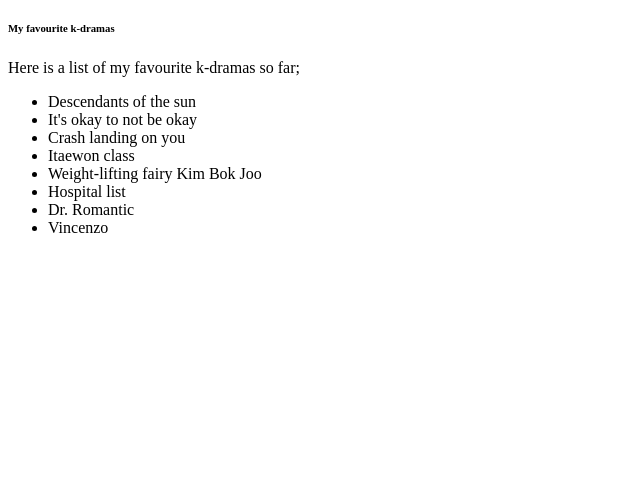
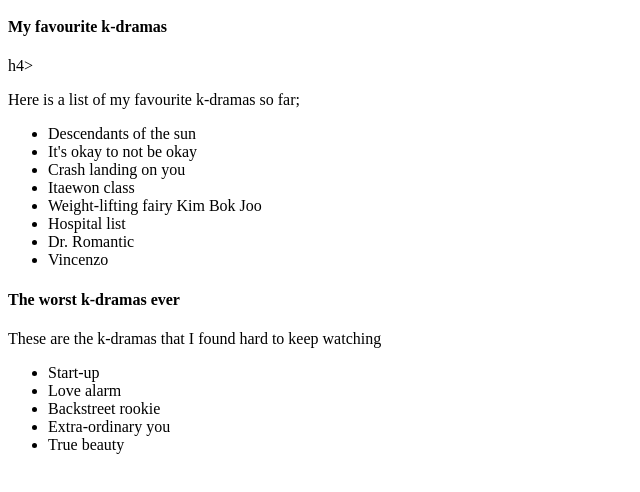
Before and after one commit to lilo-blip/k-dramas, a plain HTML site: page index.html in a window 1280 px wide. Shown: the part 44-536 px from the top of the page, without its empty margins (0-640 px from the left). Drawn offline with Linux system fonts and the light colour scheme.

Commit message:
add worst-kdramas

```diff
--- a/index.html
+++ b/index.html
@@ -5,7 +5,7 @@
     </head>
     <body>
         <h3>K-Dramas</h3>
-        <h6>My favourite k-dramas</h6>
+        <h4>My favourite k-dramas</h4>h4>
         <p>Here is a list of my favourite k-dramas so far;</p>
         <ul>
             <li>Descendants of the sun</li>
@@ -16,7 +16,17 @@
             <li>Hospital list</li>
             <li>Dr. Romantic</li>
             <li>Vincenzo</li>
-         </ul>
+        </ul>
+        <h4>The worst k-dramas ever</h4>
+        <p>These are the k-dramas that I found hard to keep watching</p>
+        <ul>
+            <li>Start-up</li>
+            <li>Love alarm</li>
+            <li>Backstreet rookie</li>
+            <li>Extra-ordinary you</li>
+            <li>True beauty</li>
+        </ul>
+
 
     </body>
 
```
